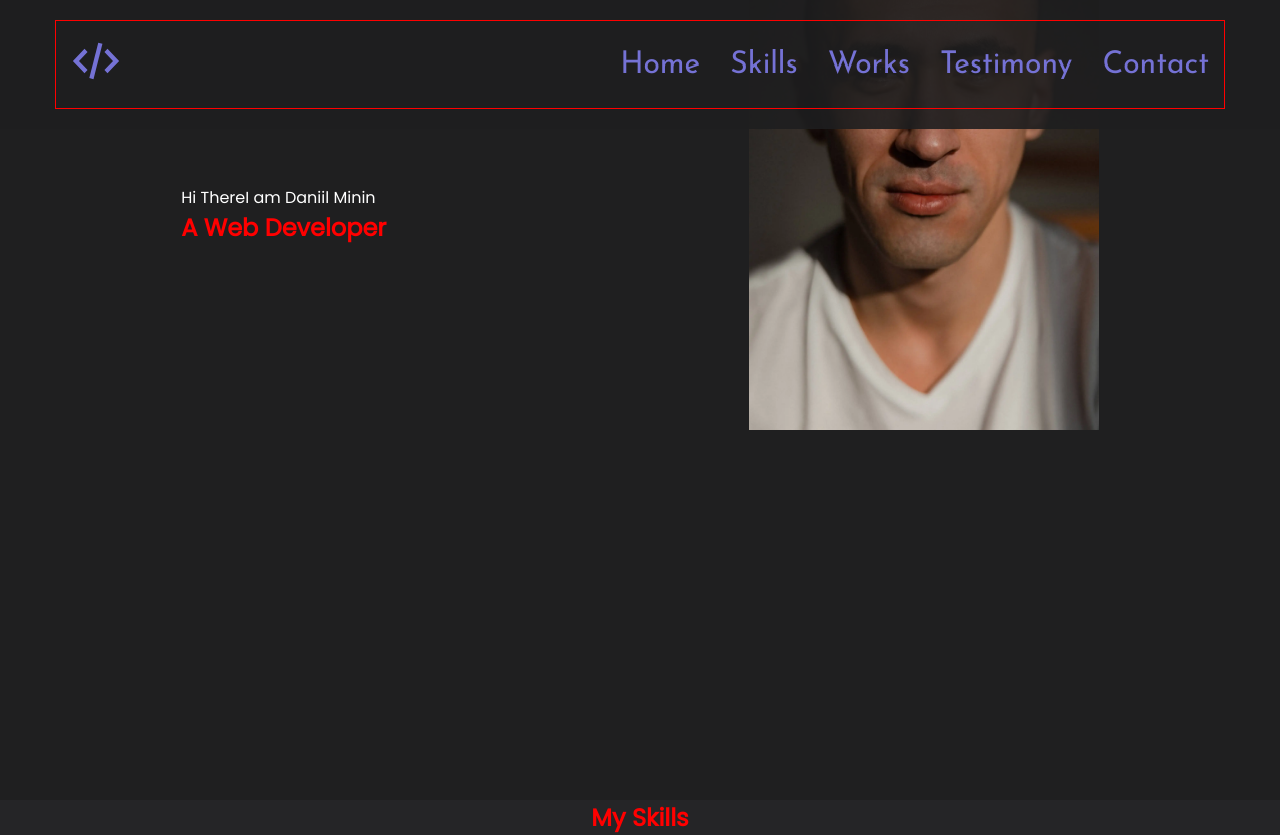
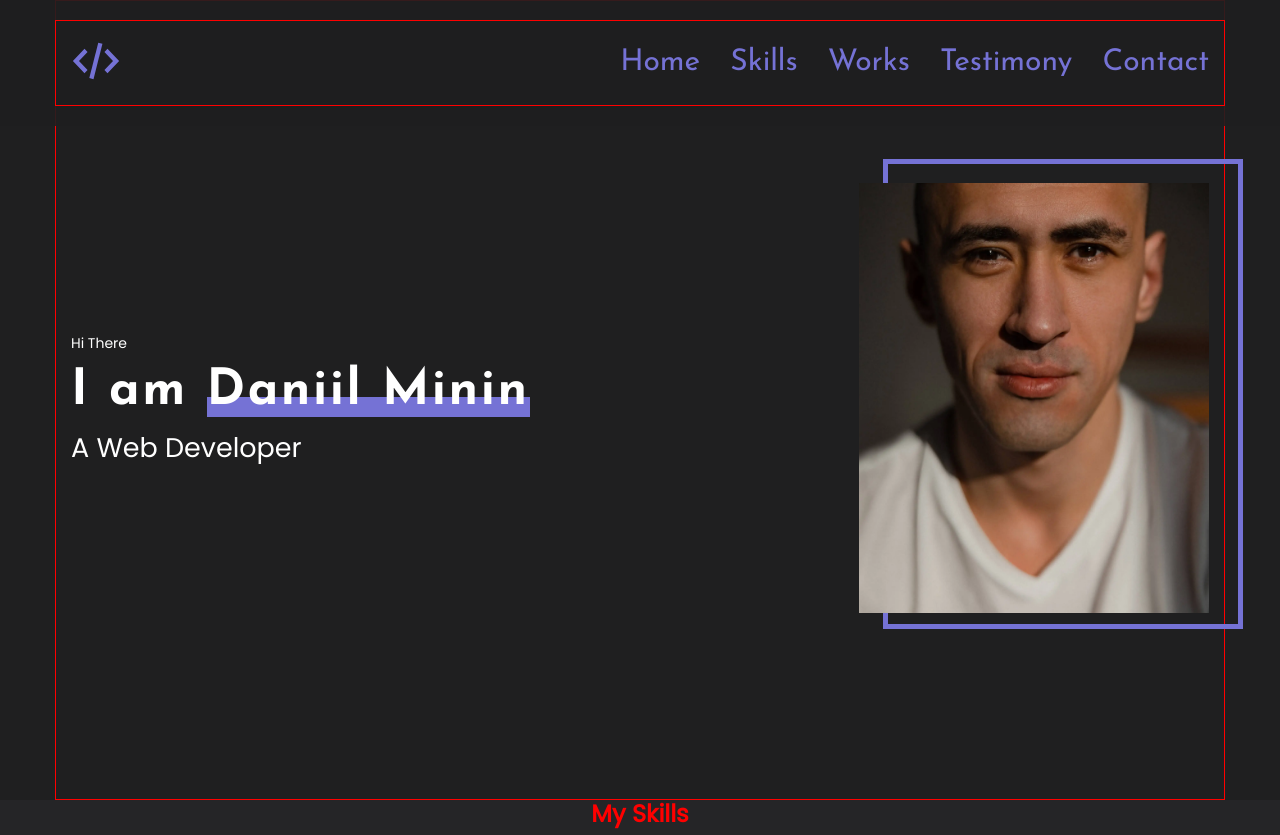
Before and after one commit to daniilminin1990/portfolio-react, a React app: page / in a window 1280 px wide. Shown: the top 835 px of the page. Built offline with nearby package versions, Linux system fonts and the light colour scheme.

Commit message:
Стилизовали блок Main

```diff
--- a/src/components/FlexWrapper.tsx
+++ b/src/components/FlexWrapper.tsx
@@ -13,4 +13,5 @@
   justify-content: ${(props) => props.justify || "start"};
   align-items: ${(props) => props.align || "stretch"};
   flex-wrap: ${(props) => props.wrap || "nowrap"};
+  height: 100%;
 `;
--- a/src/layout/sections/main/Main.tsx
+++ b/src/layout/sections/main/Main.tsx
@@ -2,18 +2,26 @@
 import styled from "styled-components";
 import photo from "../../../assets/images/profile-photo_1.webp";
 import { FlexWrapper } from "../../../components/FlexWrapper";
+import { Container } from "../../../components/Container";
+import { theme } from "../../../styles/Theme";
 
 export const Main = () => {
   return (
     <StyledMain>
-      <FlexWrapper align={"center"} justify={"space-around"}>
-        <div>
-          <span>Hi There</span>
-          <span>I am Daniil Minin</span>
-          <MainTitle>A Web Developer</MainTitle>
-        </div>
-        <Photo src={photo} alt="" />
-      </FlexWrapper>
+      <Container>
+        <FlexWrapper align={"center"} justify={"space-between"}>
+          <div>
+            <SmallText>Hi There</SmallText>
+            <Name>
+              I am <span>Daniil Minin</span>
+            </Name>
+            <MainTitle>A Web Developer</MainTitle>
+          </div>
+          <PhotoWrapper>
+            <Photo src={photo} alt="" />
+          </PhotoWrapper>
+        </FlexWrapper>
+      </Container>
     </StyledMain>
   );
 };
@@ -21,6 +29,24 @@
 const StyledMain = styled.section`
   min-height: 100vh;
   background-color: #fff5e7;
+  display: flex;
+`;
+
+const PhotoWrapper = styled.div`
+  position: relative;
+  z-index: 0;
+
+  &::before {
+    content: "";
+    width: 360px;
+    height: 470px;
+    border: 5px solid ${theme.colors.accent};
+
+    position: absolute;
+    top: -24px;
+    left: 24px;
+    z-index: -1;
+  }
 `;
 
 const Photo = styled.img`
@@ -30,5 +56,34 @@
 `;
 
 const MainTitle = styled.h1`
-  color: red;
+  font-size: 27px;
+  font-weight: 400;
 `;
+
+const Name = styled.h2`
+  font-family: "Josefin Sans", sans-serif;
+  font-size: 50px;
+  font-weight: 700;
+  letter-spacing: 2.5px;
+  margin: 10px 0;
+
+  span {
+    position: relative;
+    z-index: 0;
+    &::before {
+      content: "";
+      display: inline-block;
+      width: 100%;
+      height: 20px;
+      background-color: ${theme.colors.accent};
+      position: absolute;
+      bottom: 0;
+      z-index: -1;
+    }
+  }
+`;
+
+const SmallText = styled.p`
+  font-size: 14px;
+  font-weight: 400;
+`;
--- a/src/styles/Global.styled.tsx
+++ b/src/styles/Global.styled.tsx
@@ -8,6 +8,7 @@
     font-family: 'Poppins', -apple-system, BlinkMacSystemFont, 'Segoe UI', 'Roboto', 'Oxygen',
       'Ubuntu', 'Cantarell', 'Fira Sans', 'Droid Sans', 'Helvetica Neue',
       sans-serif;
+    line-height: 1.2;
     -webkit-font-smoothing: antialiased;
     -moz-osx-font-smoothing: grayscale;
     color: ${theme.colors.font}
```
